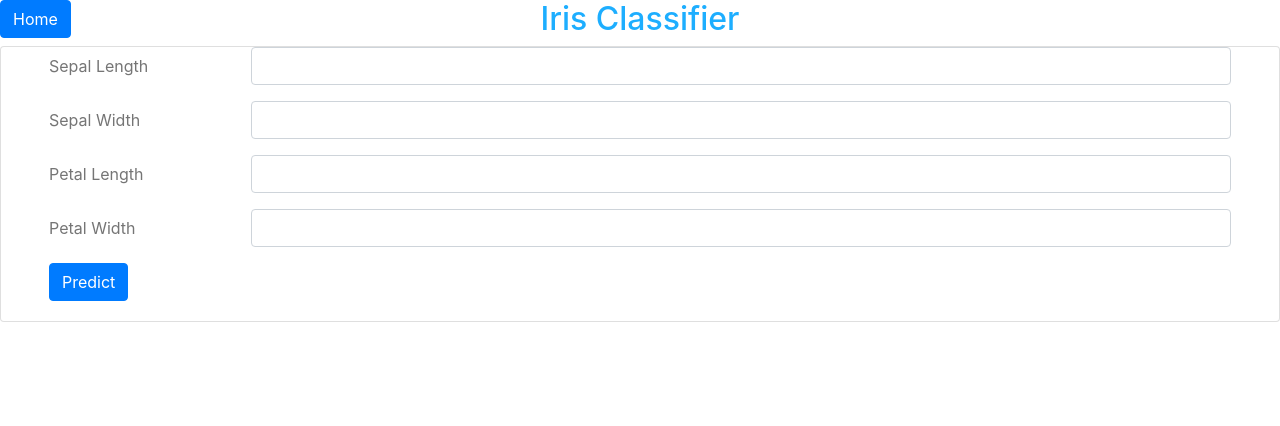
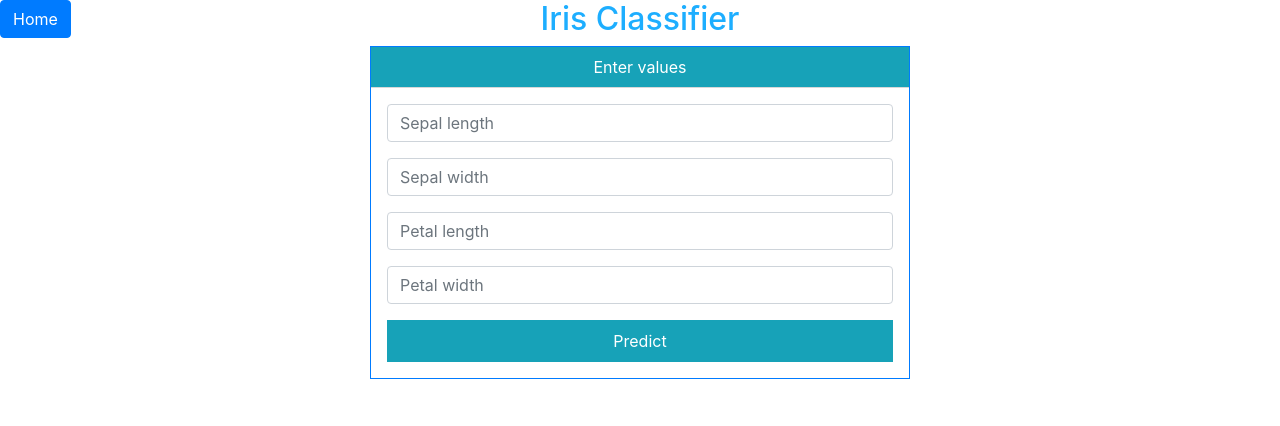
Before and after one commit to rajaprerak/ML_DL_WebApp, a Flask app: page /iris in a window 1280 px wide. Shown: the top 426 px of the page. Run offline with Flask 2, Linux system fonts and the light colour scheme; parts of the project's set-up code (start-up, migrations or seed data) failed here and were passed over; some libraries are stand-ins or nearby versions.

Commit message:
ui changes iris

```diff
--- a/templates/iris.html
+++ b/templates/iris.html
@@ -6,41 +6,50 @@
   <center><h2 style="color:#1DAEFF;">Iris Classifier</h2></center>
 </div>
 
-<div class="card">
-    <!--Card content-->
-    <div class="card-body px-lg-5 pt-0">
-        <!-- Form -->
+
+<link href="//maxcdn.bootstrapcdn.com/bootstrap/4.1.1/css/bootstrap.min.css" rel="stylesheet" id="bootstrap-css">
+<script src="//maxcdn.bootstrapcdn.com/bootstrap/4.1.1/js/bootstrap.min.js"></script>
+<script src="//cdnjs.cloudflare.com/ajax/libs/jquery/3.2.1/jquery.min.js"></script>
+
+<link rel="stylesheet" href="https://use.fontawesome.com/releases/v5.1.0/css/all.css" integrity="sha384-lKuwvrZot6UHsBSfcMvOkWwlCMgc0TaWr+30HWe3a4ltaBwTZhyTEggF5tJv8tbt" crossorigin="anonymous">
+<div class="container">
+	<div class="row justify-content-center">
+		<div class="col-12 col-md-8 col-lg-6 pb-5">
         <form style="color: #757575;" action="{{ url_for('result_iris')}}" method="POST">
-
-            <div class="form-group row">
-              <label class="col-sm-2 col-form-label">Sepal Length</label>
-              <div class="col-sm-10">
-                <input type="text" class="form-control" id="slength" name="slength">
+          <div class="card border-primary rounded-0">
+            <div class="card-header p-0">
+                <div class="bg-info text-white text-center py-2">
+                    <p class="m-0">Enter values</p>
                 </div>
             </div>
-            <div class="form-group row">
-              <label class="col-sm-2 col-form-label">Sepal Width</label>
-              <div class="col-sm-10">
-                <input type="text" class="form-control" id="swidth" name="swidth">
+            <div class="card-body p-3">
+              <div class="form-group">
+                <div class="input-group mb-2">
+                    <input type="text" class="form-control" id="slength" name="slength" placeholder="Sepal length">
                 </div>
               </div>
-            <div class="form-group row">
-              <label class="col-sm-2 col-form-label">Petal Length</label>
-              <div class="col-sm-10">
-                <input type="text" class="form-control" id="plength" name="plength">
+              <div class="form-group">
+                  <div class="input-group mb-2">
+                      <input type="text" class="form-control" id="swidth" name="swidth" placeholder="Sepal width">
                     </div>
               </div>
-            <div class="form-group row">
-              <label class="col-sm-2 col-form-label">Petal Width</label>
-              <div class="col-sm-10">
-                <input type="text" class="form-control" id="pwidth" name="pwidth">
+              <div class="form-group">
+                <div class="input-group mb-2">
+                    <input type="text" class="form-control" id="plength" name="plength" placeholder="Petal length">
                   </div>
               </div>
-            <button class="btn btn-primary btn-xl js-scroll-trigger" type="submit">Predict</button>
+              <div class="form-group">
+                <div class="input-group mb-2">
+                    <input type="text" class="form-control" id="pwidth" name="pwidth" placeholder="Petal width">
+                  </div>
+              </div>
+              <div class="text-center">
+                    <input type="submit" value="Predict" class="btn btn-info btn-block rounded-0 py-2">
+                </div>
+              </div>
+          </div>
         </form>
     </div>
-
 	</div>
-  <!-- Material form login -->
-
+</div>
 {% endblock %}
```
Lines whose indentation alone changed are shown as unchanged.
